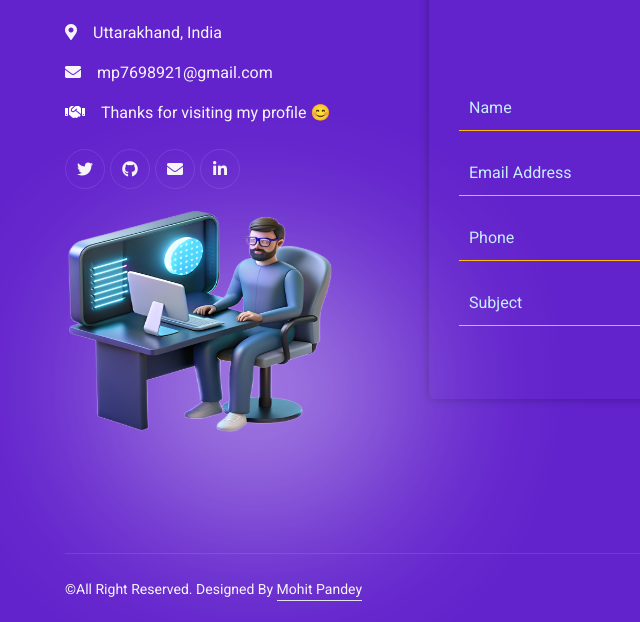
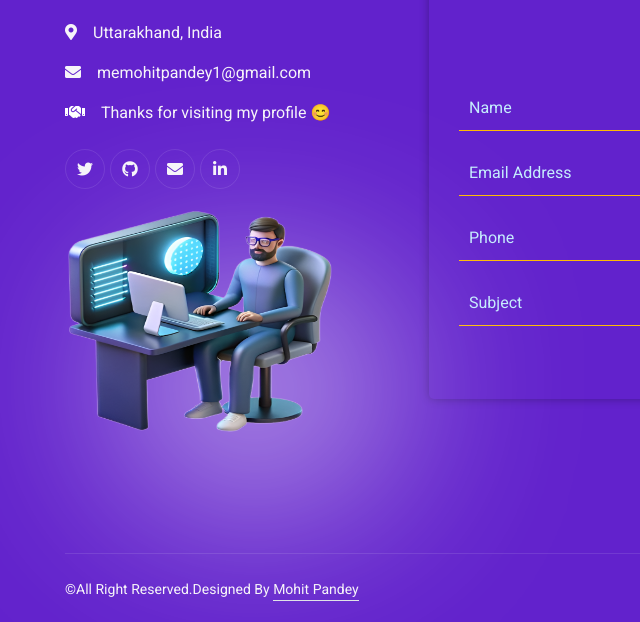
Before and after one commit to mohitpandeycode/Personal-Portfolio-2.0, a plain HTML site: page index.html in a window 1280 px wide. Shown: the part 3807-4429 px from the top of the page, 53-693 px from the left. Drawn offline with nearby package versions, Linux system fonts and the light colour scheme.

Commit message:
Update email address in contact links

```diff
--- a/index.html
+++ b/index.html
@@ -68,7 +68,7 @@
                         <div class="d-flex pt-2 mb-2 gap-2 linkss">
                             <a class="btn btn-outline-light btn-social" target="_blank" href="https://twitter.com/MPandey1795"><i class="fab fa-twitter"></i></a>
                             <a class="btn btn-outline-light btn-social" target="_blank" href="https://github.com/mohitpandeycode"><i class="fab fa-github"></i></a>
-                            <a class="btn btn-outline-light btn-social" href="mailto:mp7698921@gmail.com"><i class="fas fa-envelope"></i></a>
+                            <a class="btn btn-outline-light btn-social" href="mailto:memohitpandey1@gmail.com"><i class="fas fa-envelope"></i></a>
                             <a class="btn btn-outline-light btn-social" target="_blank" href="https://www.linkedin.com/in/mohit-pandey-a14573268"><i class="fab fa-linkedin-in"></i></a>
                         </div>
                 </div>
@@ -118,7 +118,7 @@
 
                         <p>Let’s build something great together!</p>
                         </p>
-                        <a href="mailto:mp7698921@gmail.com" class="btn btn-primary py-sm-3 px-sm-5 rounded-pill mt-3">Let's Connect</a>
+                        <a href="mailto:memohitpandey1@gmail.com" class="btn btn-primary py-sm-3 px-sm-5 rounded-pill mt-3">Let's Connect</a>
                     </div>
                     <div class="col-lg-6 aboutimg">
                         <img class="img-fluid wow zoomIn" data-wow-delay="0.5s" src="img/abt.jpg">
@@ -358,12 +358,12 @@
                     <div class="col-md-6 col-lg-4">
                         <p class="section-title text-white h5 mb-4">Address<span></span></p>
                         <p><i class="fa fa-map-marker-alt me-3"></i>Uttarakhand, India</p>
-                        <p><i class="fa fa-envelope me-3"></i>mp7698921@gmail.com</p>
+                        <p><i class="fa fa-envelope me-3"></i>memohitpandey1@gmail.com</p>
                         <p><i class="fas fa-handshake me-3" style="color: #ffffff;"></i>Thanks for visiting my profile 😊</p>
                         <div class="d-flex pt-2">
                             <a class="btn btn-outline-light btn-social" target="_blank" href="https://twitter.com/MPandey1795"><i class="fab fa-twitter"></i></a>
                             <a class="btn btn-outline-light btn-social" target="_blank" href="https://github.com/mohitpandeycode?tab=repositories"><i class="fab fa-github"></i></a>
-                            <a class="btn btn-outline-light btn-social" href="mailto:mp7698921@gmail.com"><i class="fas fa-envelope"></i></a>
+                            <a class="btn btn-outline-light btn-social" href="mailto:memohitpandey1@gmail.com"><i class="fas fa-envelope"></i></a>
                             <a class="btn btn-outline-light btn-social" target="_blank" href="https://www.linkedin.com/in/mohit-pandey-a14573268"><i class="fab fa-linkedin-in"></i></a>
                         </div>
                         <img class="BTIMG" src="img/profile.png" alt="">
@@ -400,10 +400,7 @@
                 <div class="copyright">
                     <div class="row">
                         <div class="col-md-6 text-center text-md-start mb-3 mb-md-0">
-                            &copy;All Right Reserved.
-
-                            <!--/*** This template is free as long as you keep the footer author’s credit link/attribution link/backlink. If you'd like to use the template without the footer author’s credit link/attribution link/backlink, you can purchase the Credit Removal License from "https://htmlcodex.com/credit-removal". Thank you for your support. ***/-->
-                            Designed By <a class="border-bottom" href="/">Mohit Pandey</a>
+                            &copy;All Right Reserved.Designed By <a class="border-bottom" href="/">Mohit Pandey</a>
                         </div>
                         <div class="col-md-6 text-center text-md-end">
                             <div class="footer-menu">
```
